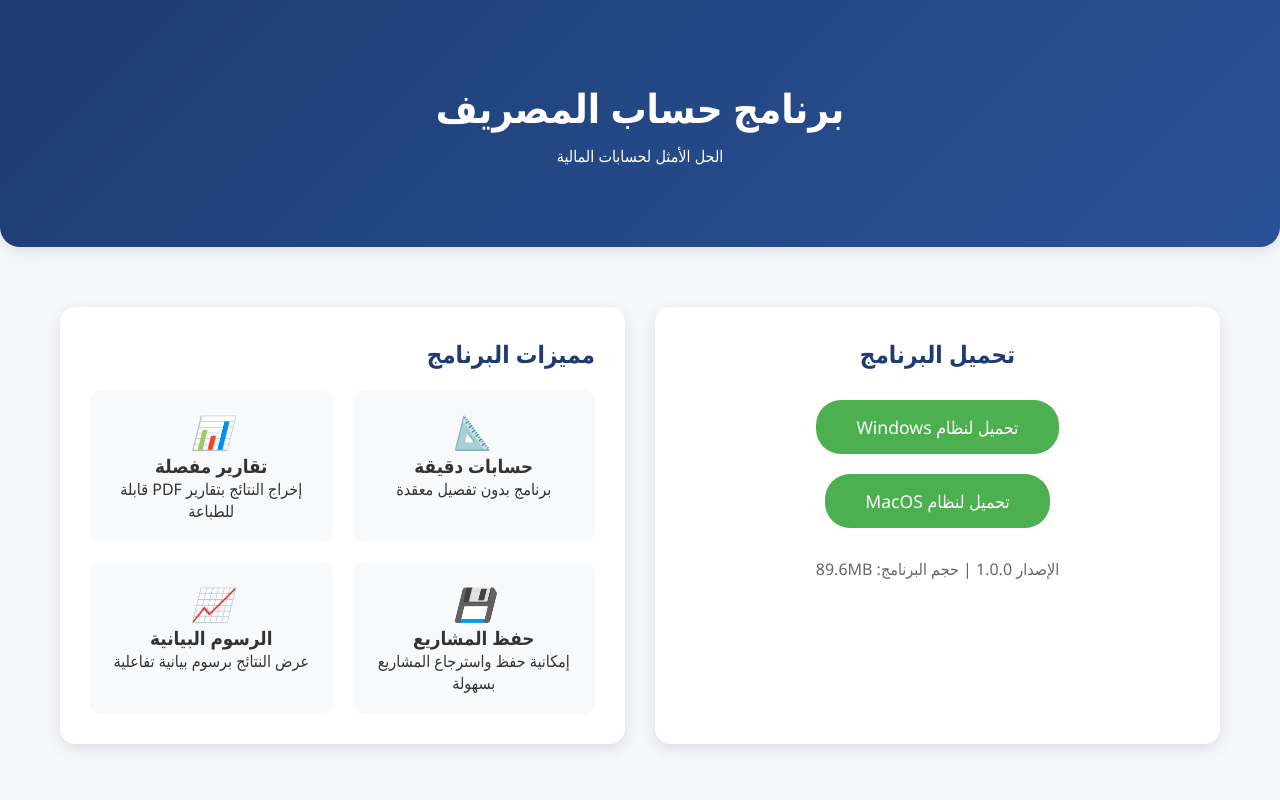
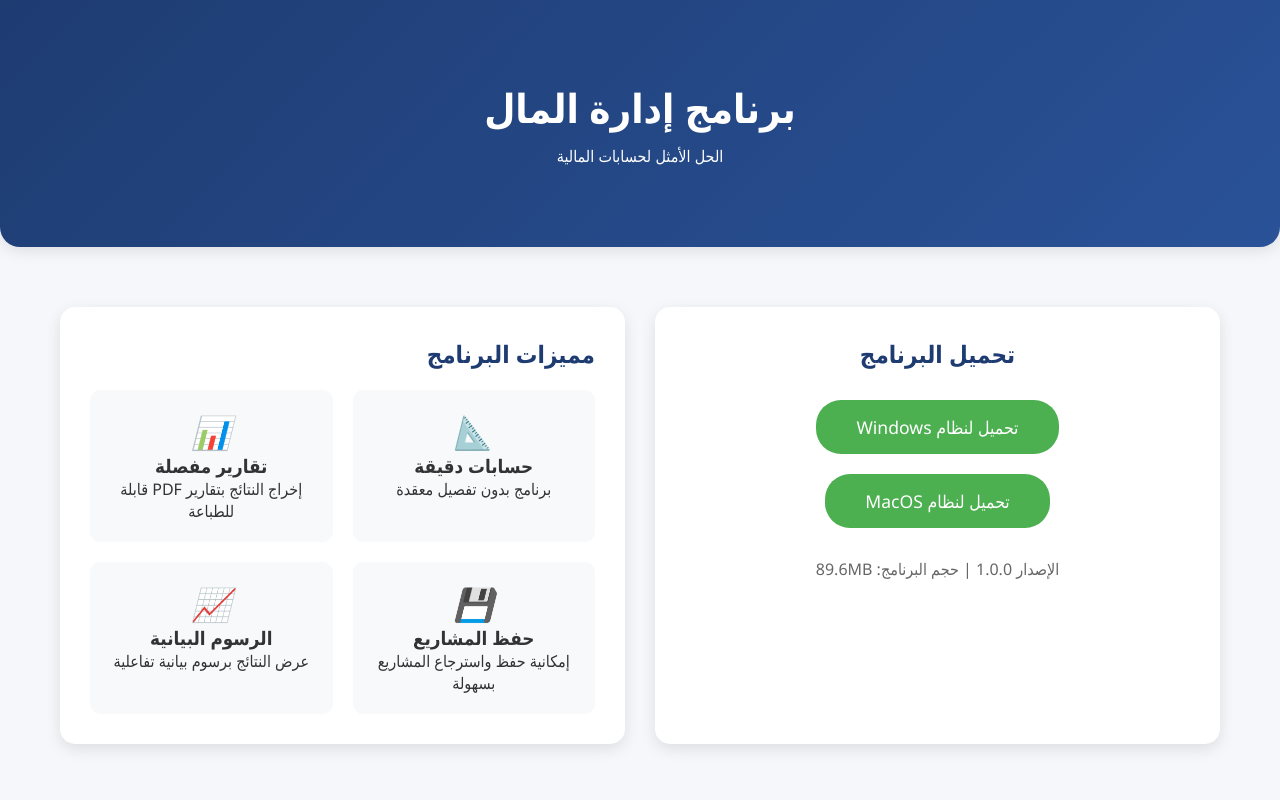
Before and after one commit to cprogram-it/Money-Manager, a plain HTML site: page index.html in a window 1280 px wide. Shown: the top 800 px of the page. Drawn offline with Linux system fonts and the light colour scheme; no server answers.

Commit message:
Update index.html

```diff
--- a/index.html
+++ b/index.html
@@ -265,7 +265,7 @@
 <body>
     <header>
         <div class="container">
-            <h1>برنامج حساب المصريف</h1>
+            <h1>برنامج إدارة المال</h1>
             <p>الحل الأمثل لحسابات المالية </p>
         </div>
     </header>
```
